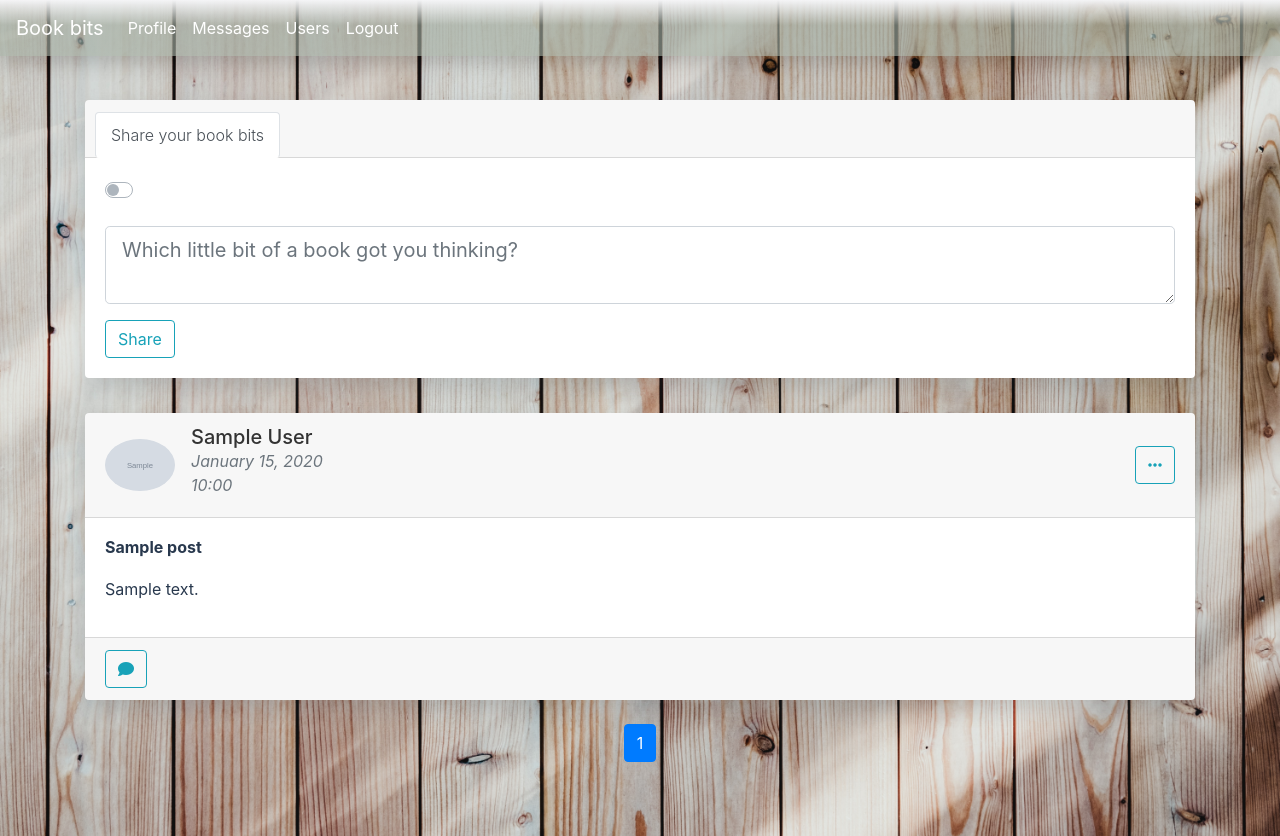
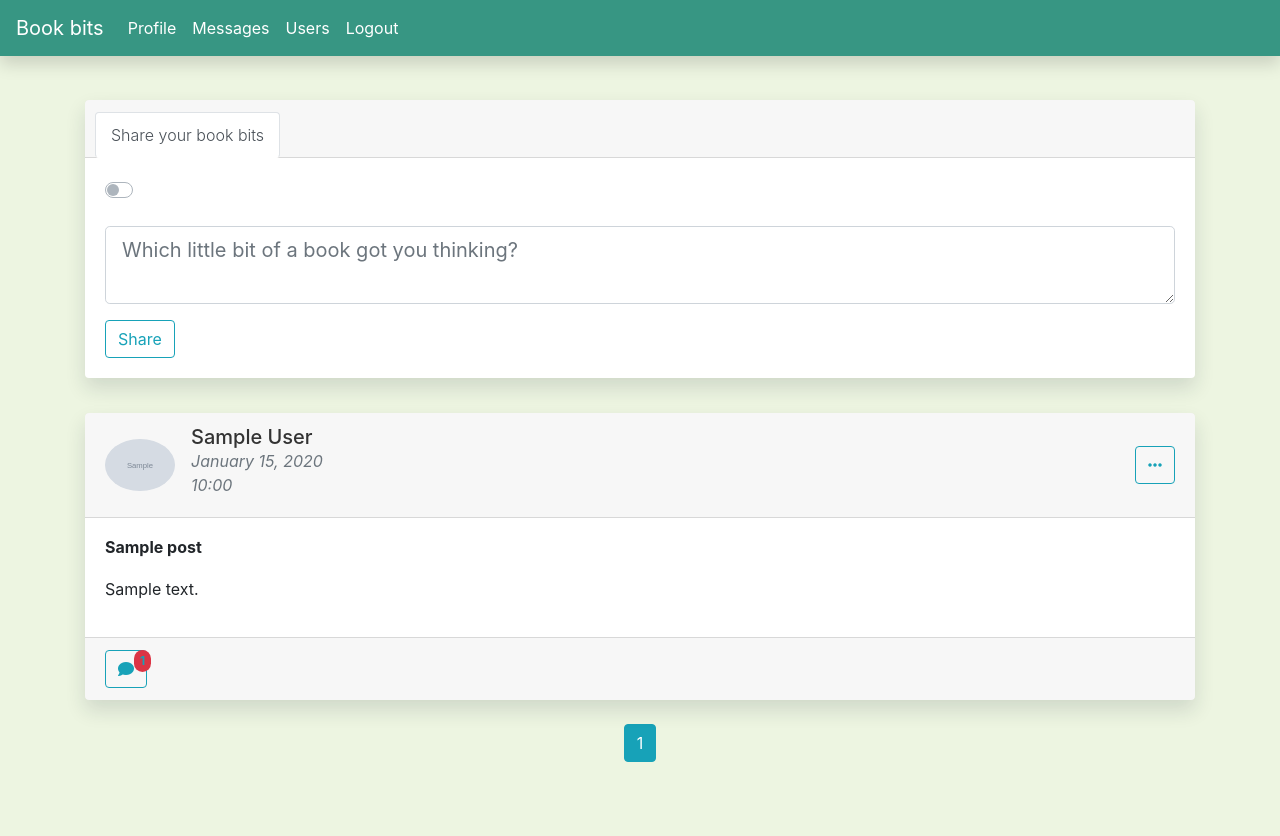
Before and after one commit to MerisCulic/MemoryLane, a Flask app: page /home in a window 1280 px wide. Run offline with Flask 2, Linux system fonts and the light colour scheme; a user stored in the database is signed in; tables that the repository leaves empty hold one stand-in row (values such as "Sample post"); grey boxes marked "Sample" are stand-in pictures; some libraries are stand-ins or nearby versions.

Commit message:
Edit page visibility for non-registered visitors, change bg, add post comment counter badge, delete index.html

```diff
--- a/bookbits/main/routes.py
+++ b/bookbits/main/routes.py
@@ -1,4 +1,4 @@
-from flask import Blueprint, render_template, redirect, url_for
+from flask import Blueprint, redirect, url_for
 from flask_login import current_user
 
 main = Blueprint('main', __name__)
@@ -9,4 +9,4 @@ def index():
     if current_user.is_authenticated:
         return redirect(url_for('users.profile', user=current_user))
     else:
-        return render_template('index.html')
+        return redirect(url_for('posts.home'))
--- a/bookbits/posts/routes.py
+++ b/bookbits/posts/routes.py
@@ -9,7 +9,6 @@ posts = Blueprint('posts', __name__)
 
 
 @posts.route('/home', methods=['GET'])
-@login_required
 def home():
     form = PostForm()
     comment_form = CommentForm()
--- a/bookbits/static/css/profile.css
+++ b/bookbits/static/css/profile.css
@@ -1,8 +1,4 @@
-body {
-    background-color: #f0f6ff;
-    color: #28384d;
 
-}
 /*social */
 .cover {
     background-color: #cccccc;
--- a/bookbits/static/css/style.css
+++ b/bookbits/static/css/style.css
@@ -1,14 +1,11 @@
 body{
-    background: url("/static/img/home.jpg")no-repeat;
-    background-size: cover;
-    background-attachment: fixed;
+    background-color: rgb(237, 245, 225);
     margin-top: 100px;
     margin-bottom:50px;
 }
 
 .navbar{
-    background: rgb(244,244,246);
-    background: linear-gradient(180deg, rgba(244,244,246,1) 0%, rgba(164,175,163,0.6166841736694677) 45%);
+    background: #379683;
 }
 
 .flash-msg {
@@ -42,19 +39,6 @@ a:hover {
     text-decoration: none;
     color: gray;
 }
-
-.sidemenu a {
-    text-decoration: none;
-    color: white;
-    font-size: 20px;
-    font-weight: bold;
-}
-
-.sidemenu a:hover {
-    text-shadow: 3px 6px 4px rgba(7,4,4,0.38);
-}
-
-
 
 .blur{
     filter: blur(8px);
--- a/bookbits/templates/base.html
+++ b/bookbits/templates/base.html
@@ -22,25 +22,31 @@
     {% endblock head %}
   </head>
   <body>
-  {% if current_user.is_authenticated %}
-    {% block navbar %}
+
+  {% block navbar %}
     <nav class="navbar fixed-top navbar-expand-lg navbar-dark shadow">
       <a class="navbar-brand" href="/home">Book bits</a>
+
       <button class="navbar-toggler" type="button" data-toggle="collapse" data-target="#navbarNavAltMarkup"
               aria-controls="navbarNavAltMarkup" aria-expanded="false" aria-label="Toggle navigation">
         <span class="navbar-toggler-icon"></span>
       </button>
       <div class="collapse navbar-collapse" id="navbarNavAltMarkup">
         <div class="navbar-nav">
+          {% if current_user.is_authenticated %}
           <a class="nav-item nav-link active" href="/profile">Profile <span class="sr-only">(current)</span></a>
           <a class="nav-item nav-link active" href="/inbox">Messages</a>
           <a class="nav-item nav-link active" href="/users">Users</a>
           <a class="nav-item nav-link active" href="/logout">Logout</a>
+          {% else %}
+          <a class="nav-item nav-link active" href="/login">Login</a>
+          <a class="nav-item nav-link active" href="/register">Register</a>
+          {% endif %}
         </div>
       </div>
     </nav>
-    {% endblock navbar %}
-  {% endif %}
+  {% endblock navbar %}
+
 
     <!--flash messages-->
     <div class="container">
--- a/bookbits/templates/home.html
+++ b/bookbits/templates/home.html
@@ -7,6 +7,8 @@
 
 
 {% block content %}
+
+{% if user.is_authenticated %}
 <!--New post-->
 <div class="container">
     <div class="card social-timeline-card">
@@ -52,6 +54,19 @@
         </div>
     </div>
 </div>
+{% else %}
+<div class="container d-flex justify-content-center">
+    <div class="card" style="width: fit-content">
+      <div class="card-body text-center">
+        <h1 class="card-title">Welcome to Book Bits</h1>
+        <h6 class="card-subtitle mb-2 text-muted">Please note that only registered users can post bits and comments.</h6>
+        <p>Please <a class="link-info" href="/register">Register</a>
+            or <a class="link-info" href="/login">Login</a>
+        </p>
+      </div>
+    </div>
+</div>
+{% endif %}
 
 <!--Posts-->
 <div class="container">
@@ -95,8 +110,15 @@
                 <p style="white-space: pre-wrap">{{ post.content|safe }}</p>
             </div>
             <div class="card-footer">
-                <a class="btn btn-outline-info" data-toggle="collapse" href="#postnumber_{{ post.id }}" role="button" aria-expanded="false" aria-controls="collapseComments">
-                <i class="fas fa-comment"></i>
+                <a class="btn btn-outline-info position-relative" data-toggle="collapse" href="#postnumber_{{ post.id }}" role="button" aria-expanded="false" aria-controls="collapseComments">
+                    <i class="fas fa-comment"></i>
+                    {% set cc = namespace(count=0) %}
+                    {% for comment in comments if comment.com_post_id == post.id %}
+                        {% set cc.count = cc.count + 1 %}
+                    {% endfor %}
+                    {% if cc.count > 0 %}
+                        <span class="position-absolute top-0 start-100 translate-middle badge rounded-pill bg-danger">{{ cc.count }}</span>
+                    {% endif %}
                 </a>
             </div>
         </div>
@@ -153,6 +175,7 @@
 
                     {% endif %}
                 {% endfor %}
+                {% if user.is_authenticated %}
                 <!-- Add comment -->
                 <div class="card">
                     <form method="POST" action="{{ url_for('posts.add_comment', post_id=post.id) }}" class="form-inline">
@@ -174,6 +197,7 @@
                         </div>
                     </form>
                 </div>
+                {% endif %}
             </div>
         </div>
 
@@ -203,7 +227,7 @@
     {% for page_num in posts.iter_pages(left_edge=1, right_edge=1, left_current=2, right_current=3) %}
         {% if page_num %}
             {% if posts.page == page_num %}
-                <a class="btn btn-primary mb-4" href="{{ url_for('posts.home', page=page_num) }}">{{ page_num }}</a>
+                <a class="btn btn-info mb-4" href="{{ url_for('posts.home', page=page_num) }}">{{ page_num }}</a>
             {% else %}
                 <a class="btn btn-light mb-4" href="{{ url_for('posts.home', page=page_num) }}">{{ page_num }}</a>
             {% endif %}
--- a/bookbits/users/routes.py
+++ b/bookbits/users/routes.py
@@ -89,7 +89,6 @@ def profile():
 
 
 @users.route('/profile/<user_id>', methods=["GET"])
-@login_required
 def user_profile(user_id):
     user = User.query.get(int(user_id))
     image_file = url_for('static', filename='img/profile_pics/' + user.image_file)
```
Also changed, not shown: bookbits/templates/index.html (deleted, +0 -13 lines), bookbits/templates/profile.html (+11 -4 lines), bookbits/static/img/home.jpg (deleted).
